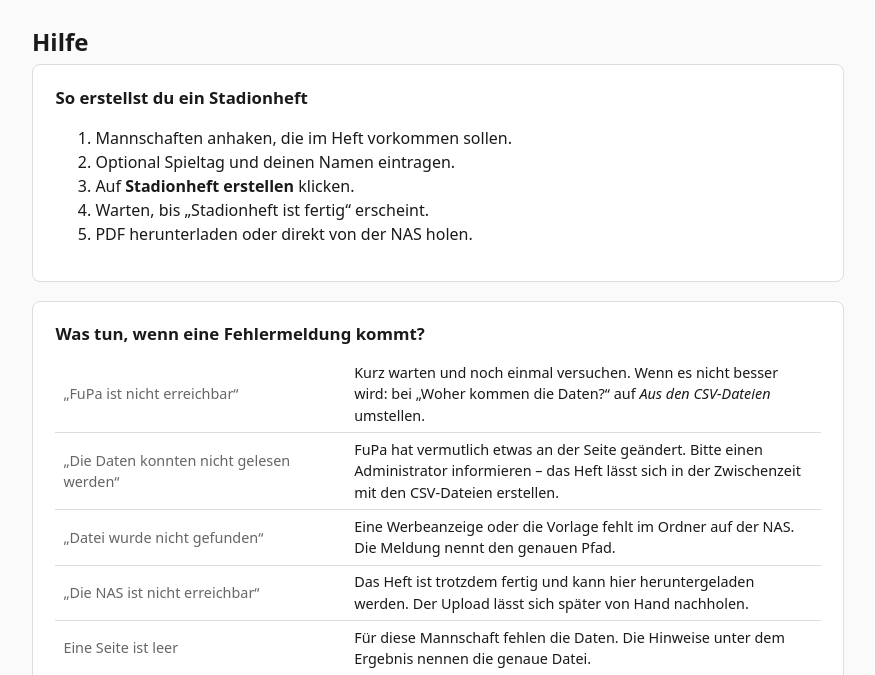
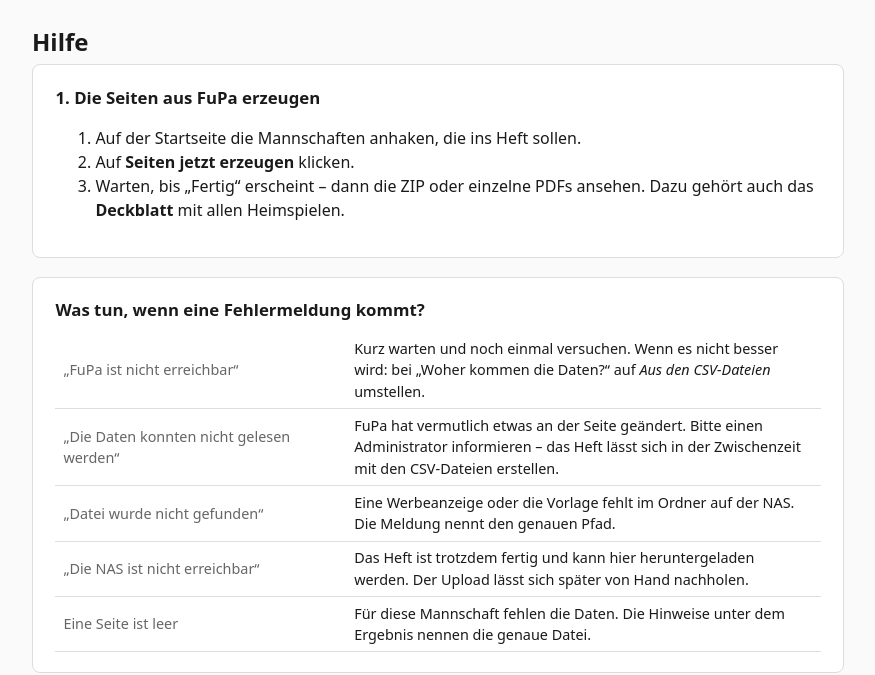
Before and after one commit to habersatterdan/stadionheft-svw, a Flask app: page /hilfe in a window 1280 px wide. Shown: the part 84-759 px from the top of the page, without its empty margins (202-1077 px from the left). Run offline with Flask 3, Linux system fonts and the light colour scheme.

Commit message:
Anleitung: Deckblatt, NAS-Ablage und Gesamtheft in README, 'Seiten erzeugen', Hilfeseite, NAS-Ordner
Die Bedienung stand nur in docs/nas-ablage.md. Jetzt auch dort, wo man
zuerst nachsieht: README (Was es macht), 'Seiten erzeugen' (Schritt NAS
und zweiter Knopf), Hilfeseite in der App (zeigt die echten Ordner aus der
Konfiguration) und 'Ordner auf der NAS' (neue Saisonstruktur).

Co-Authored-By: Claude Opus 5.5 <noreply@anthropic.com>

```diff
--- a/stadionheft/web/templates/hilfe.html
+++ b/stadionheft/web/templates/hilfe.html
@@ -5,15 +5,66 @@
 <h1>Hilfe</h1>
 
 <div class="karte">
-  <h2 style="margin-top:0">So erstellst du ein Stadionheft</h2>
+  <h2 style="margin-top:0">1. Die Seiten aus FuPa erzeugen</h2>
   <ol>
-    <li>Mannschaften anhaken, die im Heft vorkommen sollen.</li>
-    <li>Optional Spieltag und deinen Namen eintragen.</li>
-    <li>Auf <strong>Stadionheft erstellen</strong> klicken.</li>
-    <li>Warten, bis „Stadionheft ist fertig“ erscheint.</li>
-    <li>PDF herunterladen oder direkt von der NAS holen.</li>
+    <li>Auf der Startseite die Mannschaften anhaken, die ins Heft sollen.</li>
+    <li>Auf <strong>Seiten jetzt erzeugen</strong> klicken.</li>
+    <li>Warten, bis „Fertig“ erscheint – dann die ZIP oder einzelne PDFs ansehen.
+      Dazu gehört auch das <strong>Deckblatt</strong> mit allen Heimspielen.</li>
+    {% if konfiguration.get("nas.modus") == "filestation" and konfiguration.get("nas.aktiv") %}
+    <li>Unten bei <strong>Auf die NAS legen</strong> den vorgeschlagenen
+      Ordnernamen prüfen (z. B. „09 Ausgabe 301026“) und
+      <strong>Auf NAS ablegen</strong> klicken. Seite offen lassen, das dauert
+      ein paar Minuten.</li>
+    {% endif %}
   </ol>
 </div>
+
+{% if gesamtheft_aktiv %}
+<div class="karte">
+  <h2 style="margin-top:0">2. Das gesamte Heft bauen</h2>
+  <ol>
+    <li>In den neuen Ausgabe-Ordner auf der NAS legen:
+      <strong>Titelbild.jpg</strong>, das <strong>Grußwort</strong> als Word-Datei
+      („Grußwort…“ oder „Vorwort…“) und <strong>Zeitungsartikel</strong> als PDF
+      in den Ordner der Mannschaft.</li>
+    <li>Auf der Startseite <strong>Gesamtes Heft bauen …</strong> → Ausgabe wählen →
+      <strong>Heft bauen</strong>. Das fertige Heft landet im Ausgabe-Ordner.</li>
+    <li>Reihenfolge ändern: <em>Heftplan.txt</em> im Ausgabe-Ordner bearbeiten
+      (Zeilen verschieben/löschen) und noch einmal bauen.</li>
+  </ol>
+  <p class="hilfe">Was wo liegt (Saisonordner
+    <code>{{ konfiguration.nas_saison_ordner }}</code>):</p>
+  <table class="info">
+    <tr><td>{{ konfiguration.get("nas.filestation.vorlage_ordner") }}</td>
+        <td>wird in jede neue Ausgabe kopiert – Titelbild und das Zwischenbild
+            je Mannschaft hier austauschen</td></tr>
+    <tr><td>{{ konfiguration.get("heft.werbung_ordner") }}/{{ konfiguration.get("heft.werbung_vorne") }}</td>
+        <td>Anzeigen nach dem Grußwort</td></tr>
+    <tr><td>{{ konfiguration.get("heft.werbung_ordner") }}/{{ konfiguration.get("heft.werbung_hinten") }}</td>
+        <td>Anzeigen nach den Mannschaften (Querformate: zwei auf einer Seite)</td></tr>
+    <tr><td>{{ konfiguration.get("heft.werbung_ordner") }}/{{ konfiguration.get("heft.werbung_rueckseite") }}</td>
+        <td>Rückseite</td></tr>
+    <tr><td>{{ konfiguration.get("heft.ansprechpartner_datei") }}</td>
+        <td>Ansprechpartner (Deckblatt und Kontaktlisten)</td></tr>
+  </table>
+  <p class="hilfe">Reihenfolge der Anzeigen = Dateiname (am besten „01 …“, „02 …“).
+    Neue Fassung mit Jahreszahl (z. B. Flyer „…_2026.pdf“) einfach dazulegen –
+    die ältere wird automatisch weggelassen. Word-Dateien als .docx speichern,
+    nicht als Synology-Office-Dokument.</p>
+</div>
+
+<div class="karte">
+  <h2 style="margin-top:0">Neue Saison</h2>
+  <ol>
+    <li>Einen Administrator bitten, in der Konfiguration die Saison umzustellen
+      (FuPa-Adressen und Ordnername stellen sich mit um).</li>
+    <li>Seite <a href="{{ url_for('nas_ordner') }}">NAS-Ordner</a> öffnen →
+      <strong>Saisonordner anlegen</strong>. Vorlage, Werbung und
+      Ansprechpartner werden aus der alten Saison übernommen.</li>
+  </ol>
+</div>
+{% endif %}
 
 <div class="karte">
   <h2 style="margin-top:0">Was tun, wenn eine Fehlermeldung kommt?</h2>
```
Also changed, not shown: docs/NAS_ORDNERSTRUKTUR.md (+49 -0 lines), docs/erzeugen.md (+39 -2 lines), tests/test_web.py (+2 -0 lines), README.md.
